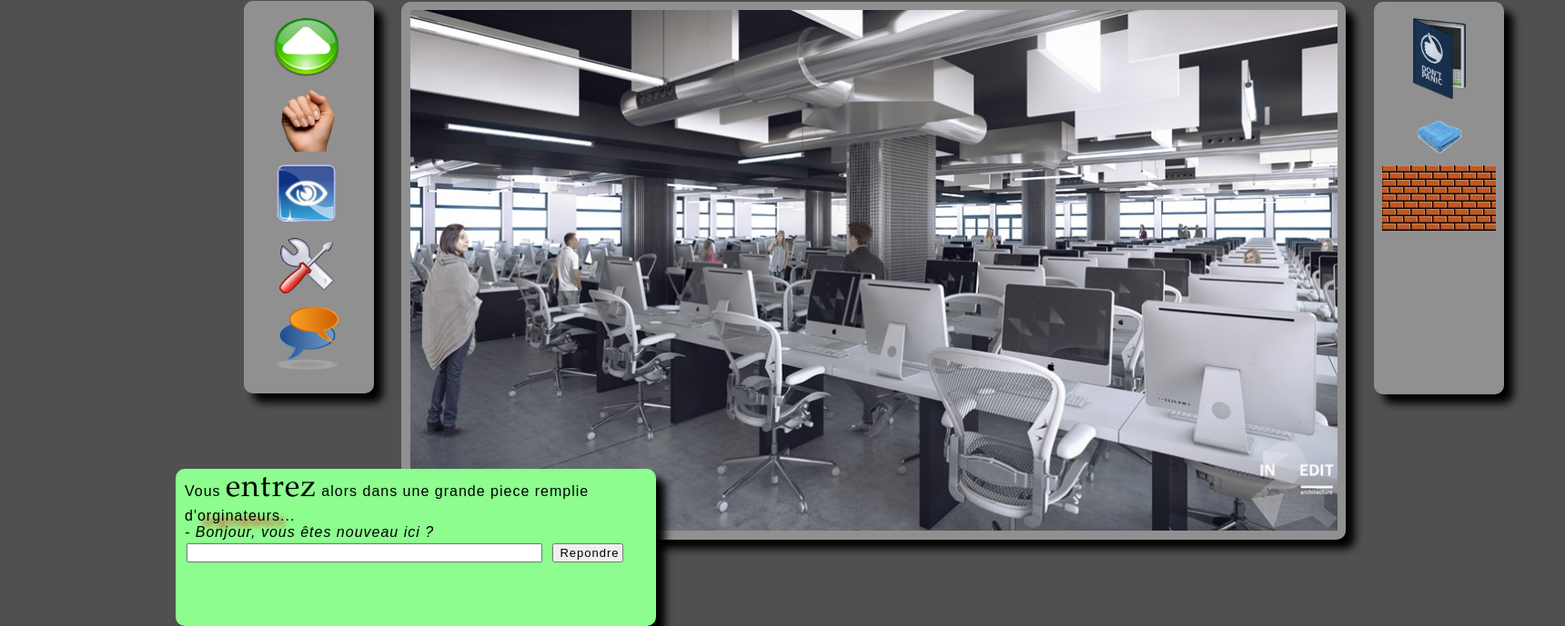
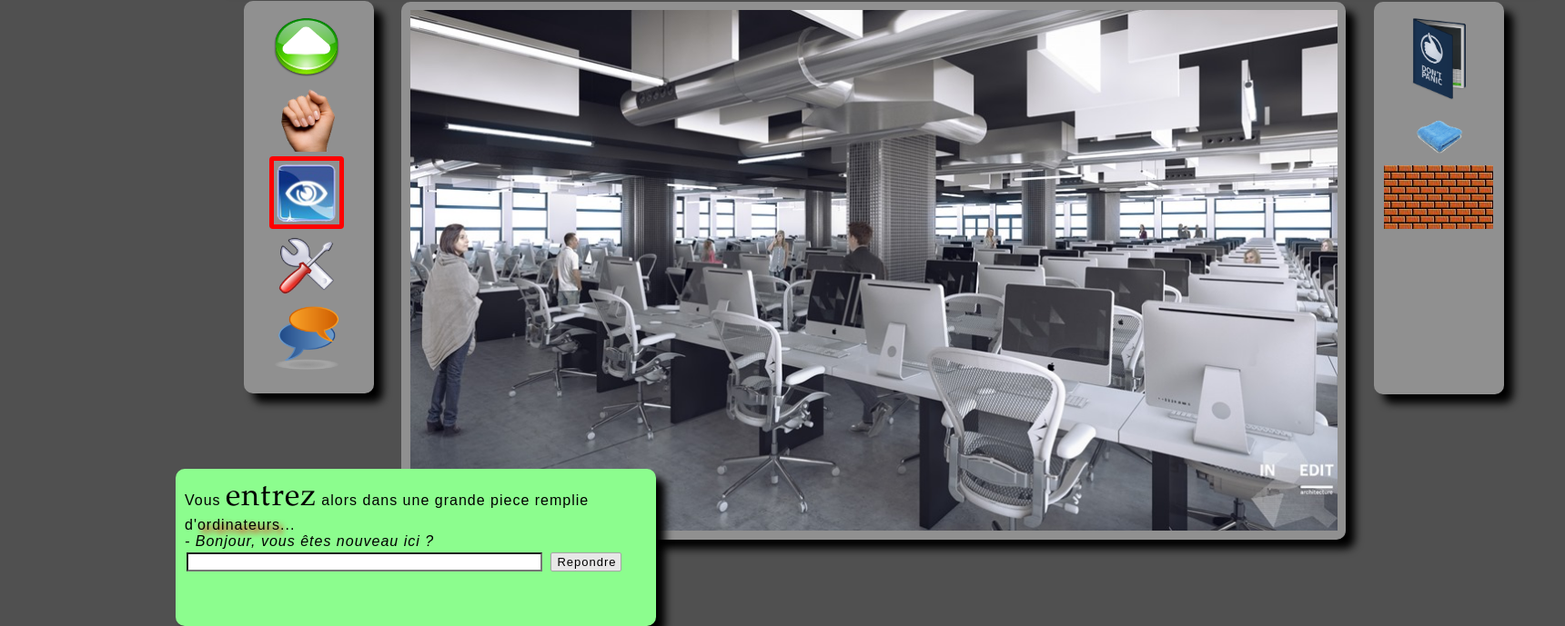
Before and after one commit to Ngoguey42/piscine_php, a PHP site: page /doft.html in a window 1720 px wide. Shown: the part 176-865 px from the top of the page at 91% size. Run offline with PHP 8.4, Linux system fonts and the light colour scheme.

Commit message:
ex02 done

```diff
--- a/j00_Environnement_Web/ex02/doft.css
+++ b/j00_Environnement_Web/ex02/doft.css
@@ -7,14 +7,29 @@ input[type="text"] {
 	margin-left: 2px;
 	margin-right: 12px;
 	margin-top: 3px;
+	box-shadow: inset 0px 0px 0px 0px #dddddd;
 }
 input[type="submit"] {
+	height: 21px;
 	width: 78px;
-	margin-left: -6px;
+	margin-left: -8px;
 	margin-top: 3px;
 	font-family: Arial, Helvetica, serif;
+	font-size: 13px;
+	border-radius: 2px;
 	letter-spacing: 1px;
-	font-size: 13px;
+	background-color: #E7E7E7;
+	border: 1px solid #A4A4A4;
+	/* border: 10px;
+	   background-color: #e6e6e6;
+	   box-shadow: inset 0px 2px 0px 0px #bdbdbd;
+	   border-radius: 2px; */
+	/* width: 78px;
+	   margin-left: -6px;
+	   margin-top: 3px;
+	   font-family: Arial, Helvetica, serif;
+	   letter-spacing: 1px;
+	   font-size: 13px; */
 }
 .main-box{
 	margin: 18px 0 0 237px;
@@ -83,6 +98,11 @@ input[type="submit"] {
 	border: 5px solid red;
 	border-radius: 4px;
 }
+.eye
+{
+	border: 5px solid red;
+	border-radius: 4px;
+}
 .arrow{
 	margin-top: 11px;
 }
@@ -104,9 +124,9 @@ input[type="submit"] {
 	margin-top: 5px;
 }
 .wall{
-	width: 125px;
-	height: 72px;
-	margin-left: 9px;
+	width: 120px;
+	height: 70px;
+	margin-left: 11px;
 	background-image: url(resources/brick.jpg);
 }
 /* CENTER */
@@ -125,6 +145,25 @@ input[type="submit"] {
 	margin-top: 9px;
 	height: 573px;
 }
+.chair_clicker
+{
+	display: block;
+	width: 115px;
+	height: 200px;
+	position: absolute;
+	top: 520px;
+	left: 782px;
+}
+.screen_clicker
+{
+	display: block;
+	width: 195px;
+	height: 130px;
+	position:absolute;
+	top: 512px;
+	left: 1255px;
+}
+
 /* BOTTOM */
 .bottom-box{
 	background-color: #8CFD8E;
@@ -140,7 +179,7 @@ input[type="submit"] {
 	font-size: 16px;
 	font-family: Arial, Helvetica, serif;
 	margin-left: 10px;
-	margin-top: 2px;
+	margin-top: 12px;
 	letter-spacing: 1px;
 
 }
@@ -149,7 +188,7 @@ input[type="submit"] {
 	font-family: "Palatino Linotype", "Book Antiqua", Palatino, serif;
 }
 .redshadow {
-	text-shadow: 6px 6px 6px red;
+	text-shadow: 4px 4px 6px red;
 }
 .italic{
 	font-style:italic
--- a/j00_Environnement_Web/ex02/doft.html
+++ b/j00_Environnement_Web/ex02/doft.html
@@ -1,52 +1,51 @@
 <!DOCTYPE html>
 
-<html>
-	<head>
+<html><head>
 	<title>Day of the 42</title>
 	<meta http-equiv="Content-Type" content="text/html; charset=UTF-8">
 	<link rel="stylesheet" type="text/css" href="doft.css">
-	</head>
-	<body>
+</head><body>
 	<div class="main-box">
 		<div class="top-box">
-		<img class="top-text" src="resources/day_of_the_42.png" alt="day_of_the_42" />
-			<a title="Recommencer au d&#233;but" href="http://www.disney.com">
-				<img class="reload" src="resources/reload.png" alt="reload" />
+			<img class="top-text" src="resources/day_of_the_42.png" alt="day_of_the_42" title="doft" />
+			<a title="Recommencer au d&#233;but" href="http://www.disney.com" title="reload">
+				<img class="reload" src="resources/reload.png" alt="reload" title="reload" />
 			</a>
-			<a title="D&#233;connecter"  href="http://www.relaischateaux.com">
-				<img class="close" src="resources/close.gif" alt="close" />
+			<a title="D&#233;connecter"  href="http://www.relaischateaux.com" title="close">
+				<img class="close" src="resources/close.gif" alt="close" title="close" />
 			</a>
-		<img class="loupe" src="resources/loupe.png" alt="loupe" />
+			<img class="loupe" src="resources/loupe.png" alt="loupe" title="loupe" />
 		</div>
 		<div class="side-box left-box">
 			<img class="left-item arrow" src="resources/arrow.png" alt="Avancer" title="Avancer" />
 			<img class="left-item" src="resources/main.png" alt="Prendre" title="Prendre" />
-			<img class="left-item" src="resources/oeil.png" alt="Regarder" title="Regarder" />
+			<img class="left-item eye" src="resources/oeil.png" alt="Regarder" title="Regarder" />
 			<img class="left-item" src="resources/outil.png" alt="Utiliser" title="Utiliser" />
 			<img class="left-item" src="resources/chat-icon.png" alt="Parler" title="Parler" />
 		</div>
 		<div class="central-box">
-			<img class="clusters" alt="clusters" src="resources/cluster.jpg" />
+			<img class="clusters" alt="clusters" src="resources/cluster.jpg" title="clusters" />
+			<A class="chair_clicker" href="http://www.ikea.com" title="ikea"></A>
+			<A class="screen_clicker" href="http://www.apple.com" title="apple"></A>
 		</div>
 		<div class="side-box right-box">
 			<img class="book" src="resources/book.png" alt="Book" title="Book" />
 			<img class="towel" src="resources/towel.png" alt="Towel" title="Towel" />
-			<div class="wall"></div>
+			<div class="wall"  title="wall"></div>
 		</div>
 		<div class="bottom-box">
 			<div class="bottom-box-content">
 				Vous
 				<span class="bigtext">entrez</span>
 				alors dans une grande piece remplie
-					d'<span class="redshadow">orginateurs</span>...
+				d'<span class="redshadow">ordinateurs</span>...
 				<br />
 				<span class="italic">- Bonjour, vous &ecirc;tes nouveau ici ?</span>
-					<form name="input" action="http://www.cleverbot.com/" method="get">
+				<form name="input" class="botbar" action="http://www.cleverbot.com/" method="get" title="cleverbot">
 					<input type="text" name="say">
 					<input type="submit" value="Repondre">
 				</form>
 			</div>
 		</div>
 	</div>
-	</body>
-</html>
+</body></html>
```
Also changed, not shown: j00_Environnement_Web/ex02/resources/doft.jpg (added). Lines whose indentation alone changed are shown as unchanged.
